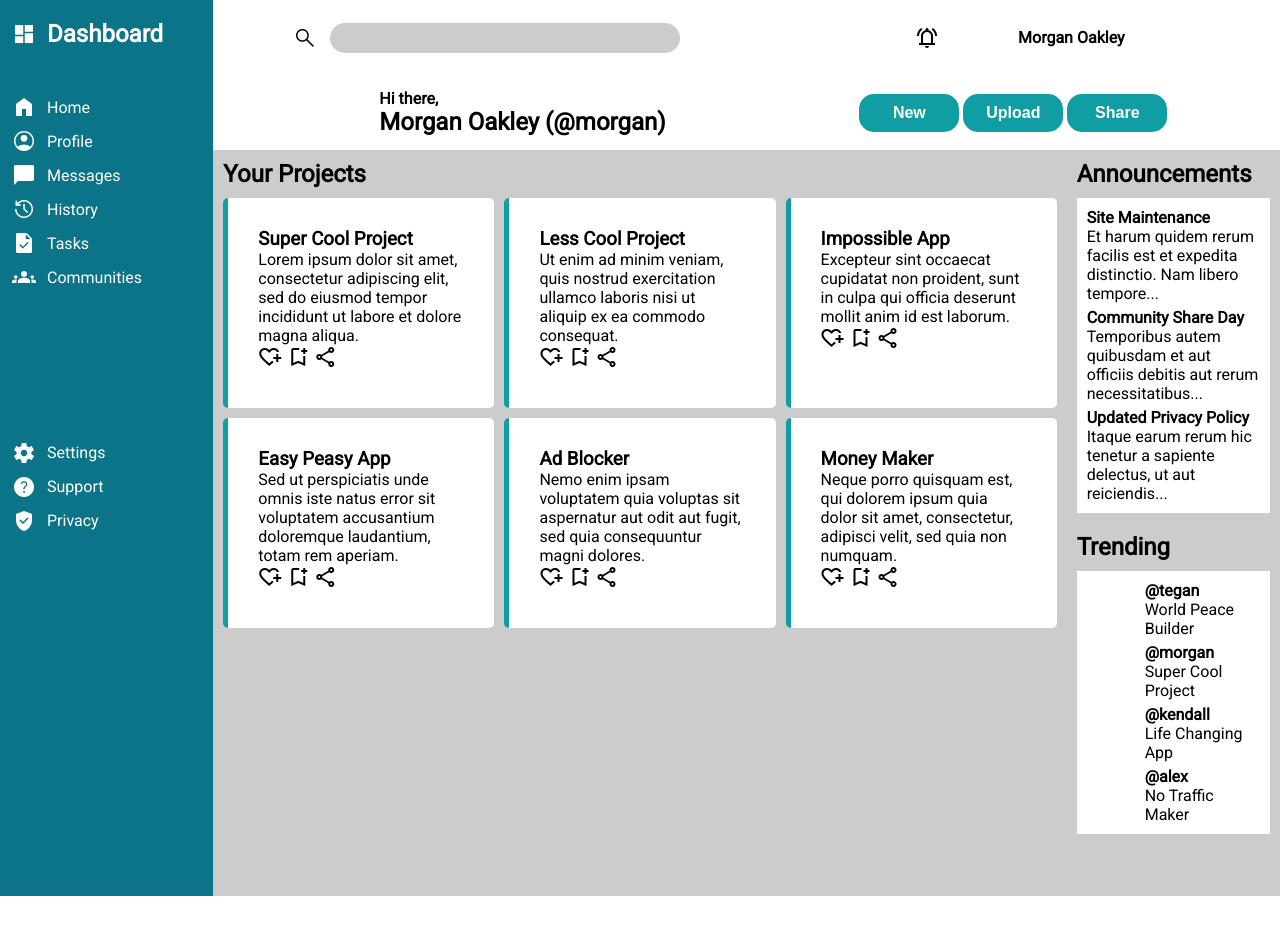
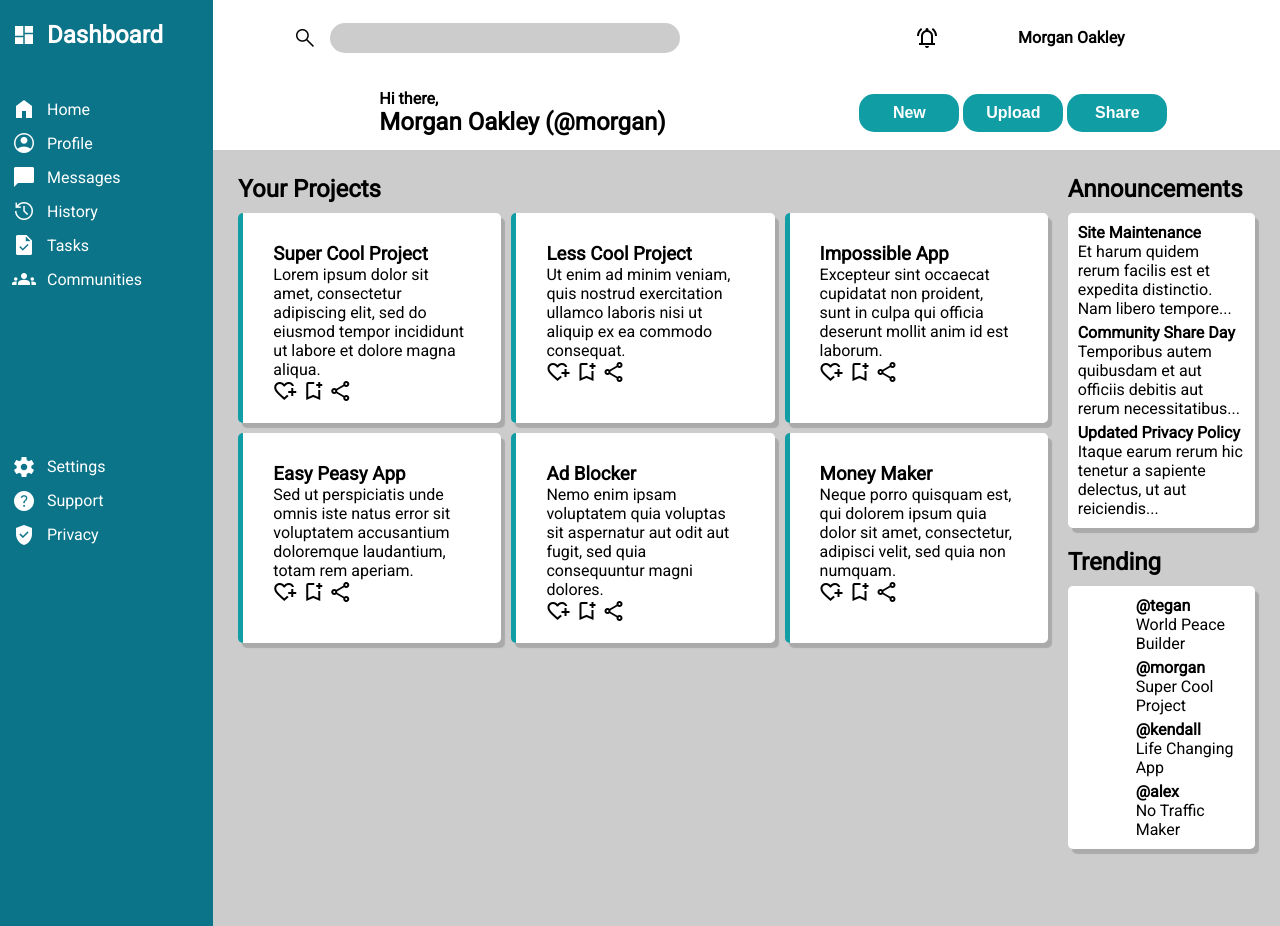
Before and after one commit to lopunnii/admin-dashboard, a plain HTML site: page index.html in a window 1280 px wide. Before the commit the page ends 896 px from the top, so only its background shows below. Drawn offline with nearby package versions, Linux system fonts and the light colour scheme.

Commit message:
Add padding and shadows to main area

```diff
--- a/css/style.css
+++ b/css/style.css
@@ -163,6 +163,7 @@ main {
     display: grid;
     grid-template-columns: 4fr 1fr;
     grid-template-rows: 1fr 1fr;
+    padding: 15px;
 }
 
 main #projects {
@@ -187,12 +188,15 @@ main #projects .project {
     border-left: 5px solid #119da4;
     border-radius: 5px;
     padding: 30px;
+    box-shadow: 4px 5px 1px #aaaaaa;
 }
 
 main #announcements .content {
     background-color: white;
     padding: 10px;
     margin: 10px;
+    border-radius: 5px;
+    box-shadow: 4px 5px 1px #aaaaaa;
 
     display: grid;
     grid-template-rows: repeat(3. 1fr);
@@ -203,10 +207,12 @@ main #trending .trending-content {
     background-color: white;
     padding: 10px;
     margin: 10px;
+    border-radius: 5px;
 
     display: grid;
     grid-template-rows: repeat(4, 1fr);
     gap: 5px;
+    box-shadow: 4px 5px 1px #aaaaaa;
 }
 
 #trending .people {
```
